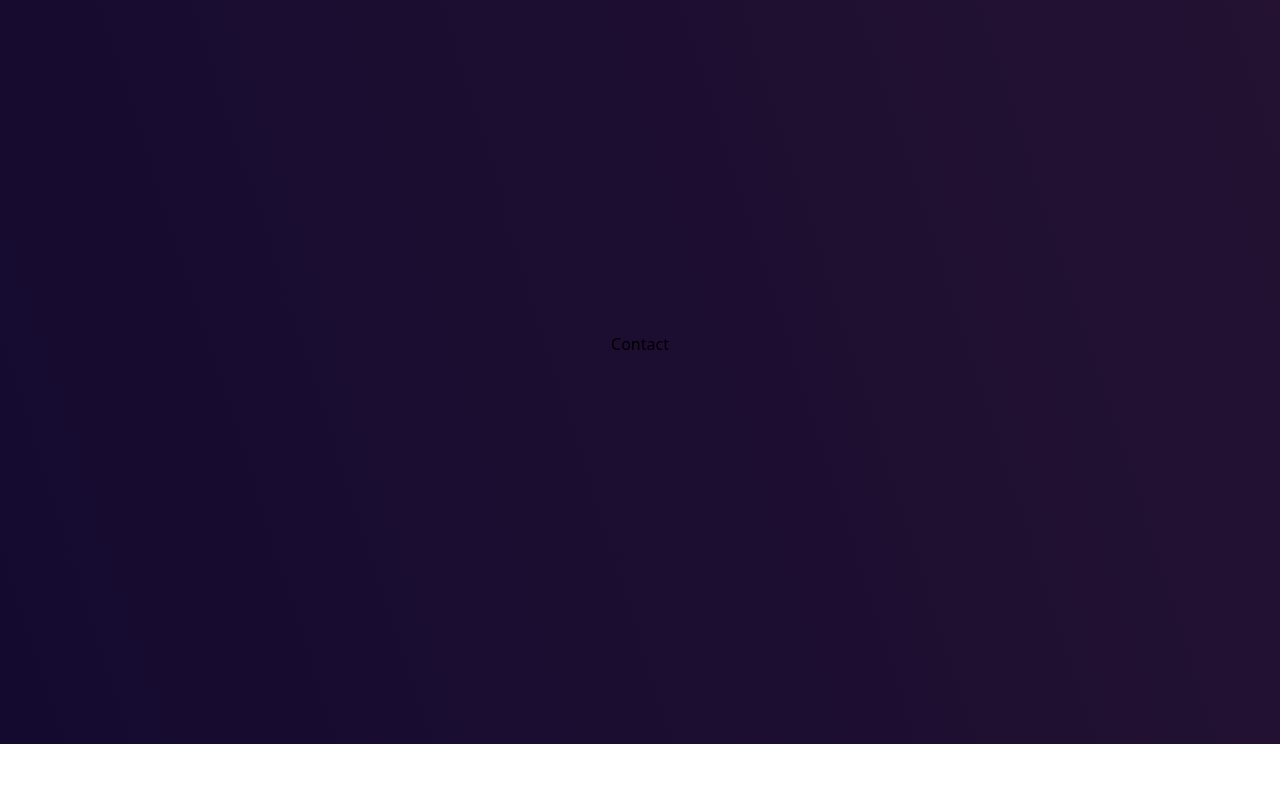
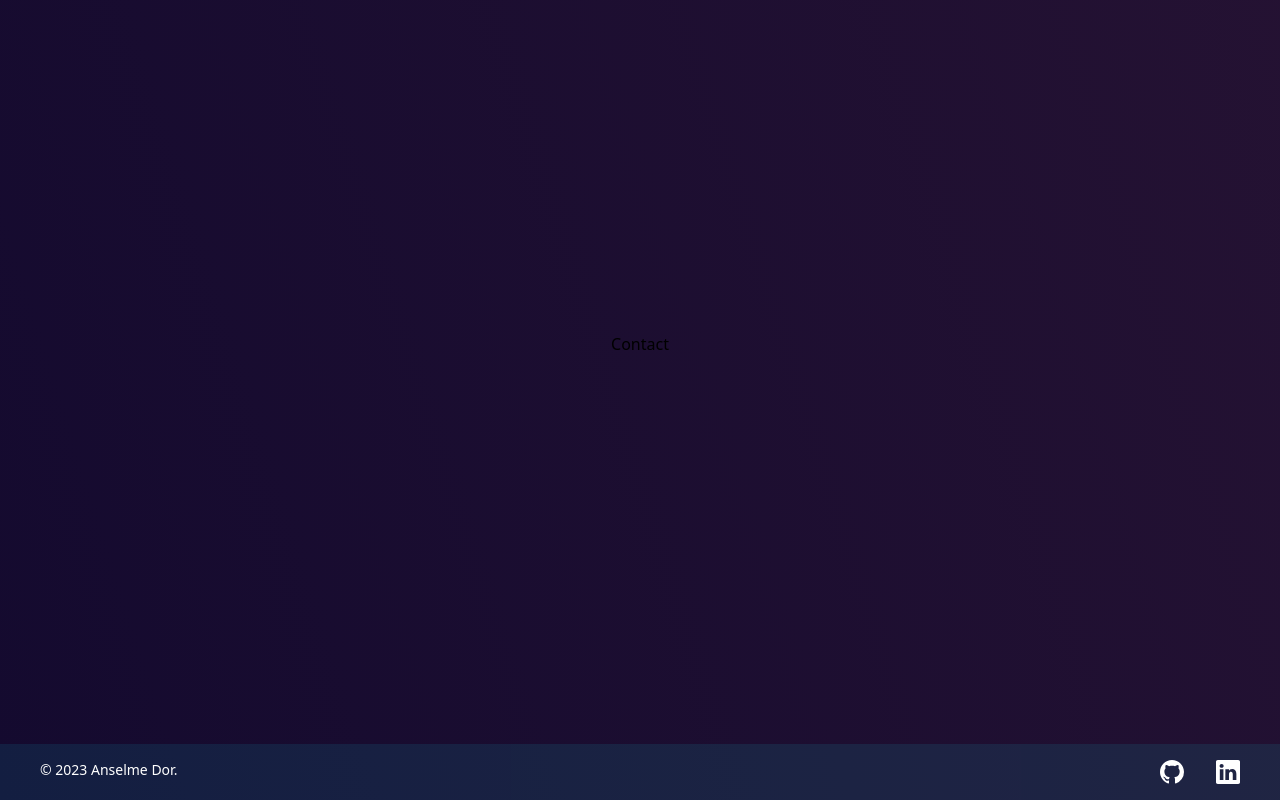
Before and after one commit to LeAnsman/Portfolio, a React (Vite) app: page / in a window 1280 px wide. Shown: the part 3256-4056 px from the top of the page. Before the commit the page ends 4000 px from the top, so only its background shows below. Built offline with nearby package versions, Linux system fonts and the light colour scheme.

Commit message:
reworking aos

```diff
--- a/src/Layout.jsx
+++ b/src/Layout.jsx
@@ -7,6 +7,9 @@ import Contact from "./pages/Contact";
 import Home from "./pages/Home";
 import Skills from "./pages/Skills";
 import Work from "./pages/Work";
+import AOS from "aos";
+import "aos/dist/aos.css";
+import Footer from "./components/Footer";
 
 export default function Layout() {
   const [scrollP, setScrollP] = useState(0);
@@ -42,6 +45,7 @@ export default function Layout() {
 
   useEffect(() => {
     listenToScrollEvent();
+    AOS.init();
   }, []);
 
   return (
@@ -58,6 +62,7 @@ export default function Layout() {
           <Work />
           <Contact />
         </main>
+        <Footer />
       </div>
     </ParallaxProvider>
   );
--- a/src/pages/About.jsx
+++ b/src/pages/About.jsx
@@ -1,13 +1,7 @@
 import { Player } from "@lottiefiles/react-lottie-player";
-import React, { useEffect } from "react";
 import { Parallax } from "react-scroll-parallax";
-import AOS from "aos";
-import "aos/dist/aos.css";
 
 export default function About() {
-  useEffect(() => {
-    AOS.init();
-  });
   return (
     <section
       className="min-h-screen flex flex-col justify-center items-center"
```
